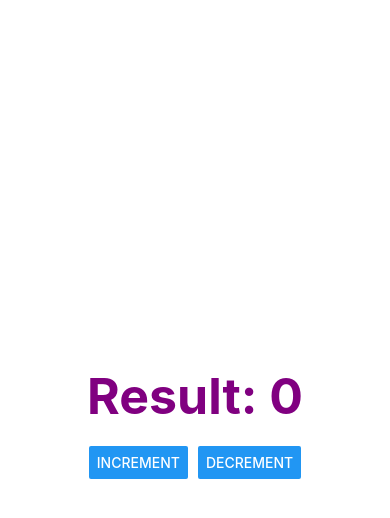
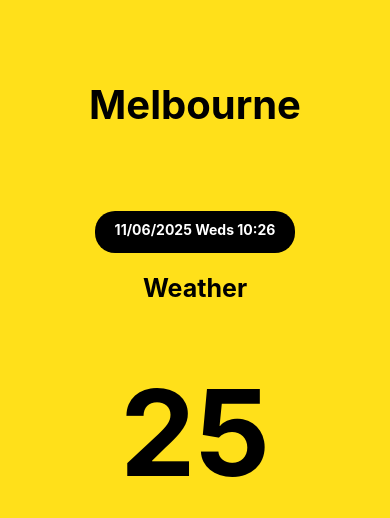
Before and after one commit to jhlee0214/RN_Weather, a React Native app: screen / in a window 390 px wide. Shown: the top 518 px of the page. Built offline with nearby package versions, Linux system fonts and the light colour scheme.

Commit message:
basic frame

```diff
--- a/App.js
+++ b/App.js
@@ -1,25 +1,27 @@
 import { StatusBar } from 'expo-status-bar';
-import { StyleSheet, Text, View, Button } from 'react-native';
+import { StyleSheet, Text, View, Button  } from 'react-native';
 import React, { useState } from 'react';
 
-export default function App() {
-  const [number, setNumber] = useState(0);
-
-
+const App = () => {
+  // This is a simple React Native app that uses Expo.
   return (
     <View style={styles.container}>
-      <Text style={styles.text}>Result: {number}</Text>
-      <View style={styles.btnGroup}>
-        <Button
-          title="Increment"
-          onPress={() => setNumber(number + 1)}
-        />
-        <Button
-          title="Decrement"
-          onPress={() => setNumber(number - 1)}
-        />
+
+      <View style={styles.cityContainer}>
+        <Text style={styles.city}>Melbourne</Text>
       </View>
-      <StatusBar barStyle="dark-content" hidden={false} />
+
+      <View style={styles.weatherContainer}>
+        <View style={styles.day}>
+          <Text style={styles.regDate}>11/06/2025 Weds 10:26</Text>
+          <Text style={styles.desc}>Weather</Text>
+        </View>
+        <View style={styles.tempContainer}>
+          <Text style={styles.temp}>25</Text>
+        </View>
+      </View>
+
+      <StatusBar style='auto'/>
     </View>
   );
 }
@@ -27,21 +29,67 @@ export default function App() {
 const styles = StyleSheet.create({
   container: {
     flex: 1,
-    backgroundColor: '#fff',
-    alignItems: 'center',
-    justifyContent: 'center',
+    backgroundColor: '#ffe01a',
+
   },
 
-  text: {
-    fontSize: 50,
-    fontWeight: 'bold',
-    marginBottom: 20,
-    color: 'purple',
+  cityContainer: {
+    flex: 1,
   },
 
-  btnGroup: {
-    flexDirection: 'row',
-    gap: 10,
+  city: {
+    flex: 1,
+    marginTop: 60,
+    paddingTop: 20,
+    fontSize: 40,
+    justifyContent: 'center',
+    textAlign: 'center',
+    fontWeight: 'bold',
   },
 
+  weatherContainer: {
+    flex: 3,
+  },
+
+  day: {
+    flex: 0.2,
+    alignItems: 'center',
+  },
+
+  regDate: {
+    paddingTop: 10,
+    paddingRight: 20,
+    paddingLeft: 20,
+    paddingBottom: 15,
+    alignItems: 'center',
+    backgroundColor: 'black',
+    color: 'white',
+    fontWeight: 'bold',
+    borderRadius: 20,
+  },
+
+  desc: {
+    flex: 1.5,
+    alignItems: 'center',
+    marginTop: 20,
+    fontSize: 25,
+    fontWeight: 'bold',
+  },
+
+  tempContainer: {
+    flex: 0.3,
+    justifyContent: 'center',
+    alignItems: 'center',
+  },
+
+  temp: {
+    justifyContent: 'center',
+    textAlign: 'center',
+    fontWeight: 'bold',
+    fontSize: 120,
+  }
+
+
 });
+
+export default App;
```
Also changed, not shown: 1 other file (tests, documents, lock files or other folders).
